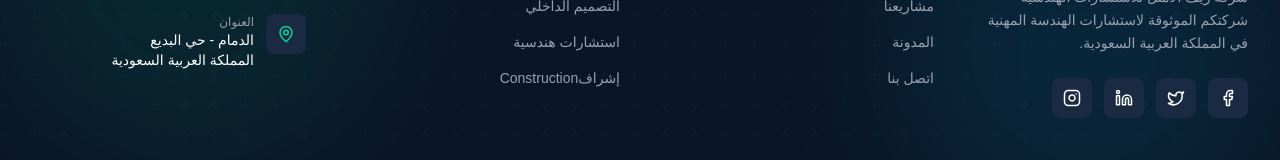
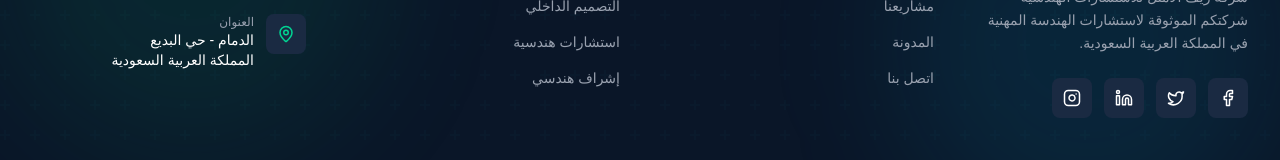
Before and after one commit to ahmedayman2023/Reef, a React (Vite) app: page /terms-conditions in a window 1280 px wide. Shown: the part 1358-1518 px from the top of the page. Built offline with nearby package versions, Linux system fonts and the light colour scheme.

Commit message:
Footer 3.2

```diff
--- a/src/components/Footer.tsx
+++ b/src/components/Footer.tsx
@@ -27,7 +27,7 @@ export default function Footer({ isAr }: { isAr: boolean }) {
     isAr ? "إدارة المشاريع" : "Project Management",
     isAr ? "التصميم الداخلي" : "Interior Design",
     isAr ? "استشارات هندسية" : "Engineering Consultancy",
-    isAr ? "إشرافConstruction" : "Construction Supervision",
+    isAr ? "إشراف هندسي" : "Construction Supervision",
   ];
 
   return (
```
